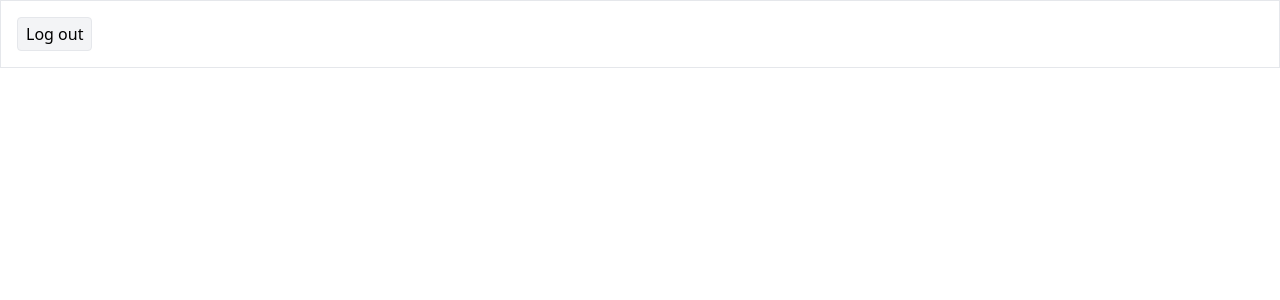
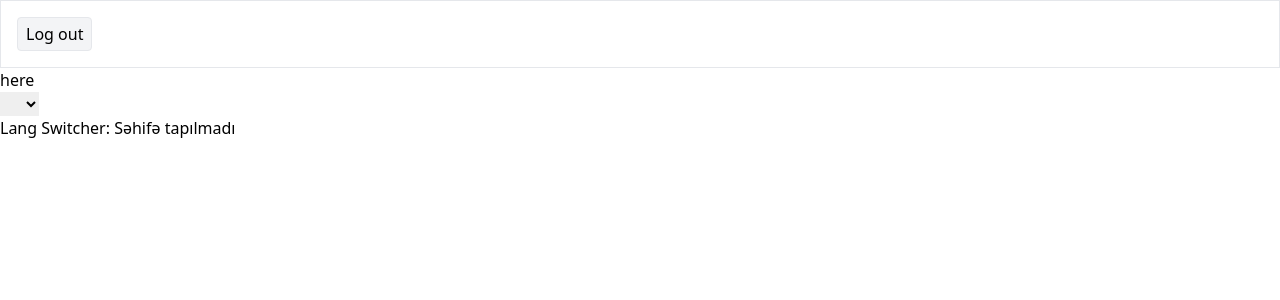
Before and after one commit to OrkhanKarim13/MaestroStudio, a Nuxt app: page /test-i18n in a window 1280 px wide. Before the commit this address had no page. Shown: the top 300 px of the page. Built offline with nearby package versions, Linux system fonts and the light colour scheme.

Commit message:
added i18n

```diff
--- /dev/null
+++ b/components/LangSwitcher.vue
@@ -0,0 +1,34 @@
+<script setup>
+const { locale, locales, setLocale } = useI18n()
+
+const selectedLocale = ref(locales.value.find(i => i.code === locale.value))
+watch(selectedLocale, () => setLocale(selectedLocale.value.code))
+
+const availableLocales = computed(() => (locales.value).filter(i => i.code !== locale.value))
+
+</script>
+
+<template>
+  <div>
+    <div class="inline-flex lg:w-4">
+
+      <select v-model="selectedLocale">
+        <option v-for="loc in availableLocales" :value="loc">{{ loc.code }}</option>
+      </select>
+        <!-- <PDropdown
+          v-model="selectedLocale"
+          :options="availableLocales"
+          optionLabel="code"
+          :placeholder="selectedLocale.code"
+          :pt-options="{ mergeProps: true }"
+          :pt="{
+            root: '!p-0 w-2 rounded-none border-transparent uppercase bg-transparent',
+            trigger: 'w-[18px]',
+            input: '!p-2 text-sm',
+            list: '!p-0 flex flex-col',
+            item: '!p-2 border text-sm uppercase',
+          }"
+        /> -->
+    </div>
+  </div>
+</template>
--- a/nuxt.config.ts
+++ b/nuxt.config.ts
@@ -13,8 +13,18 @@ export default defineNuxtConfig({
     }
   },
   devtools: { enabled: true },
-  modules: ["@nuxtjs/tailwindcss", '@pinia/nuxt'],
+  modules: ["@nuxtjs/tailwindcss", '@pinia/nuxt', '@nuxtjs/i18n'],
   pinia: {
     storesDirs: ['./stores/**'],
   },
+  i18n: {
+    locales: [
+      { code: 'en', name: 'English', iso: 'en-US', file: 'en.js' },
+      { code: 'ru', name: 'Русский', iso: 'ru-RU', file: 'ru.js' },
+      { code: 'az', name: 'Azərbaycanca', iso: 'az-AZ', file: 'az.js' },
+    ],
+    lazy: true,
+    langDir: 'translation',
+    defaultLocale: 'az',
+  },
 })
--- a/package.json
+++ b/package.json
@@ -12,6 +12,7 @@
   "devDependencies": {
     "@antfu/eslint-config": "^1.1.1",
     "@nuxt/devtools": "latest",
+    "@nuxtjs/i18n": "^8.0.0",
     "@nuxtjs/tailwindcss": "^6.9.4",
     "eslint": "^8.53.0",
     "nuxt": "^3.8.1",
--- /dev/null
+++ b/pages/test-i18n.vue
@@ -0,0 +1,12 @@
+<script lang="ts" setup>
+
+</script>
+
+<template>
+  <div>
+    here
+    <LangSwitcher />
+
+    <p>Lang Switcher: {{ $t('page_not_found') }}</p>
+  </div>
+</template>
--- /dev/null
+++ b/translation/az.js
@@ -0,0 +1,3 @@
+export default {
+  page_not_found: 'Səhifə tapılmadı',
+}
--- /dev/null
+++ b/translation/en.js
@@ -0,0 +1,3 @@
+export default {
+  page_not_found: 'Page not found',
+}
--- /dev/null
+++ b/translation/ru.js
@@ -0,0 +1,3 @@
+export default {
+  page_not_found: 'Səhifə tapılmadı ama rusca sjsjs',
+}
```
Also changed, not shown: 1 other file (tests, documents, lock files or other folders).
